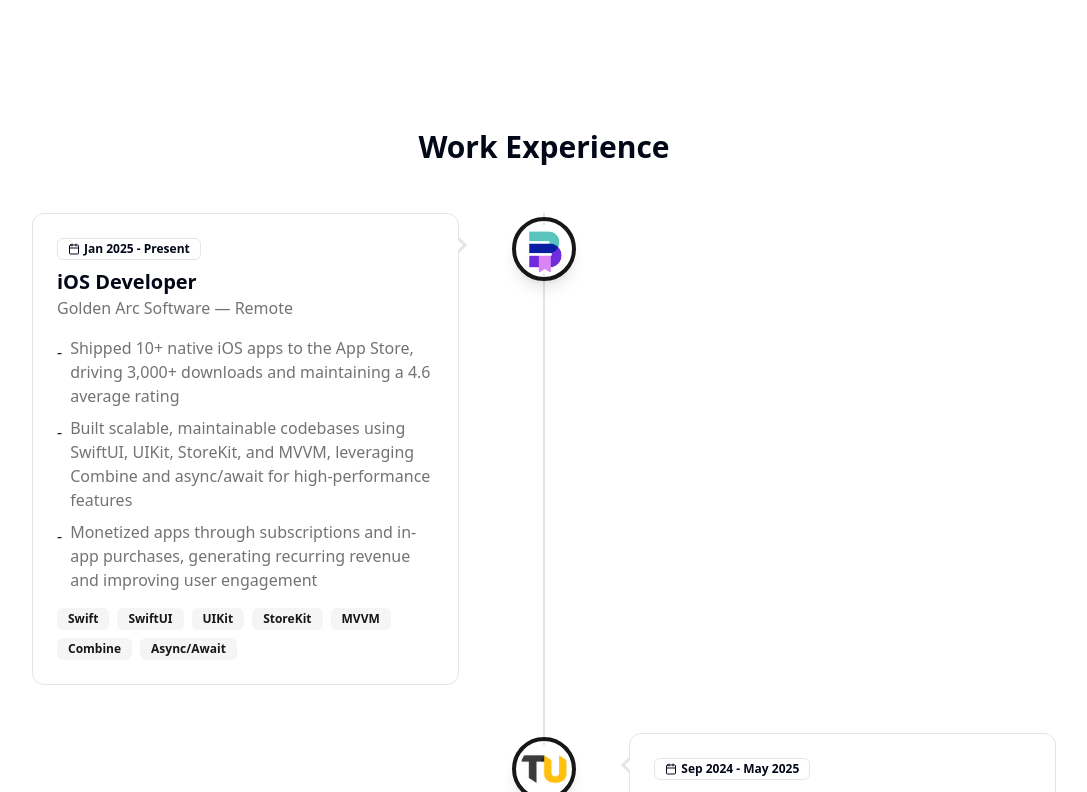
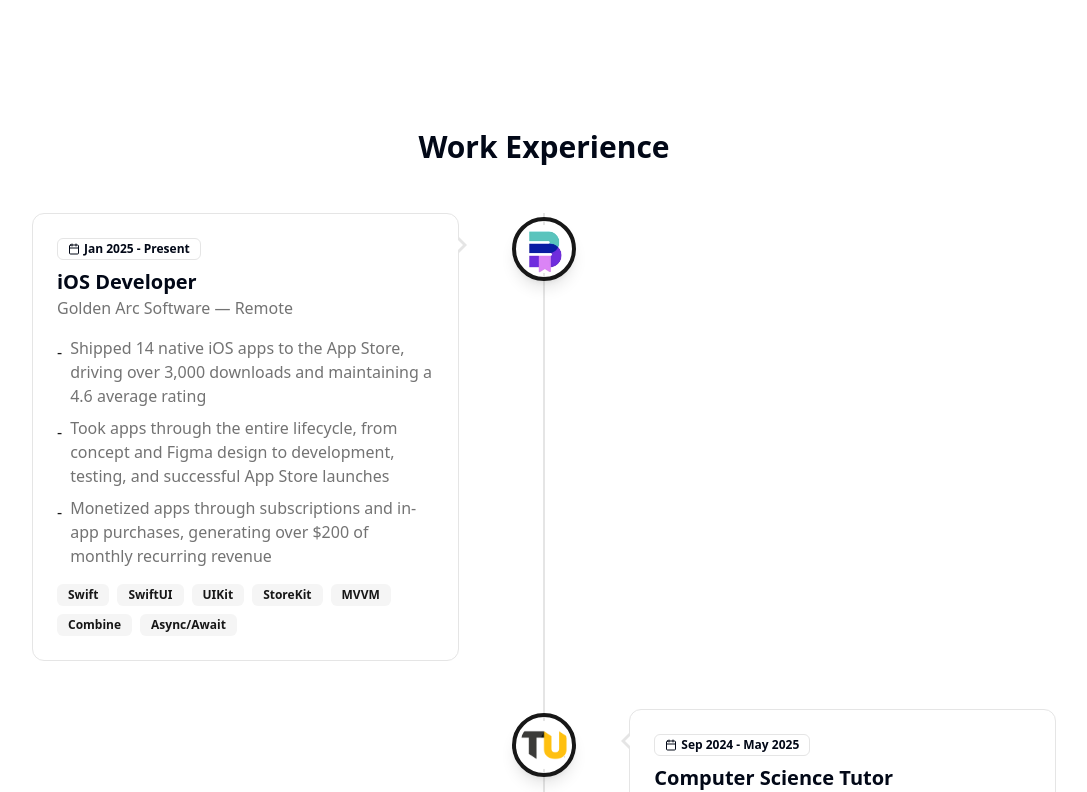
Before and after one commit to Abdalla2024/abdalla2024.github.io, a React (Vite) app: page / in a window 1280 px wide. Shown: the part 522-1314 px from the top of the page, without its empty margins (96-1183 px from the left). Built offline with nearby package versions, Linux system fonts and the light colour scheme.

Commit message:
Updated experience section

```diff
--- a/src/App.tsx
+++ b/src/App.tsx
@@ -186,9 +186,9 @@ const portfolioData = {
       company: "Golden Arc Software — Remote",
       period: "Jan 2025 - Present",
       description: [
-        "Shipped 10+ native iOS apps to the App Store, driving 3,000+ downloads and maintaining a 4.6 average rating",
-        "Built scalable, maintainable codebases using SwiftUI, UIKit, StoreKit, and MVVM, leveraging Combine and async/await for high-performance features",
-        "Monetized apps through subscriptions and in-app purchases, generating recurring revenue and improving user engagement"
+        "Shipped 14 native iOS apps to the App Store, driving over 3,000 downloads and maintaining a 4.6 average rating",
+        "Took apps through the entire lifecycle, from concept and Figma design to development, testing, and successful App Store launches",
+        "Monetized apps through subscriptions and in-app purchases, generating over $200 of monthly recurring revenue"
       ],
       tech: ["Swift", "SwiftUI", "UIKit", "StoreKit", "MVVM", "Combine", "Async/Await"]
     },
```
Also changed, not shown: 1 other file (tests, documents, lock files or other folders).
